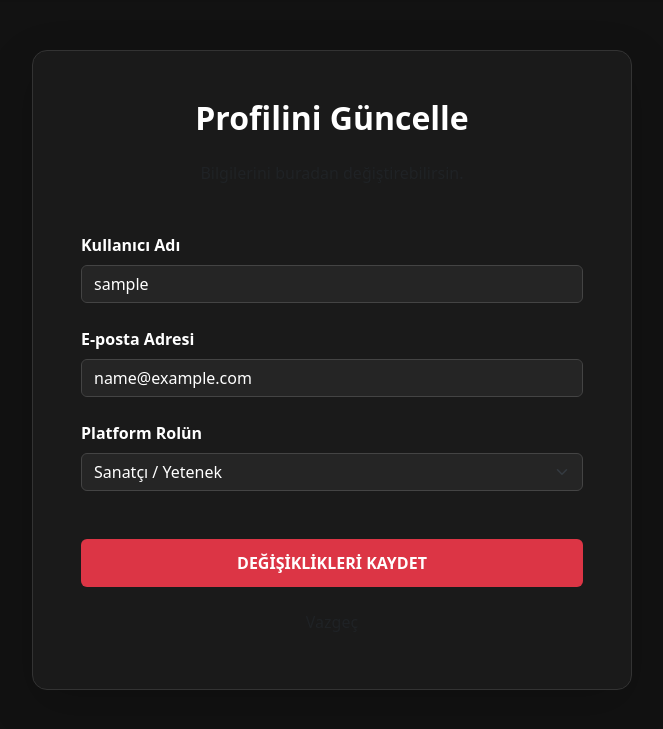
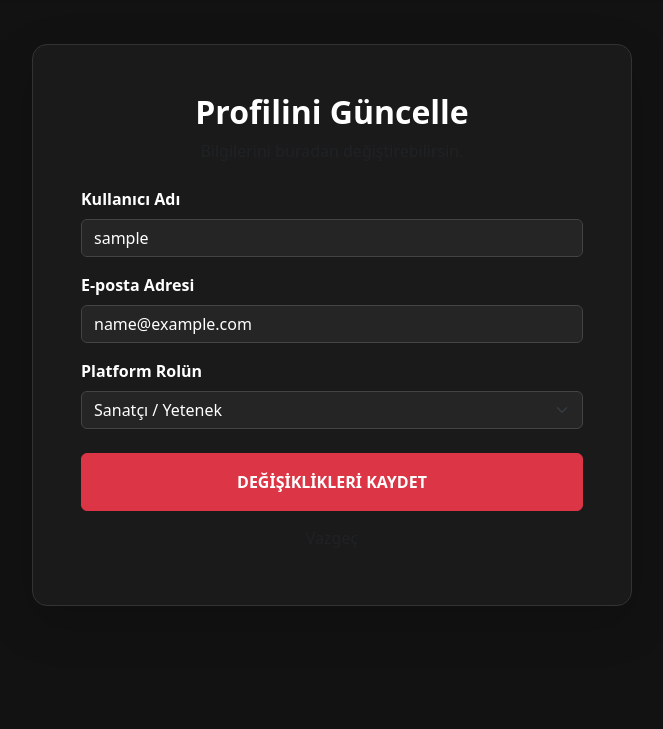
Before and after one commit to Phemsous/Goster-Kendini, a Django app: page /accounts/profile/edit/ in a window 1280 px wide. Shown: the part 56-785 px from the top of the page, without its empty margins (308-971 px from the left). Run offline with Django 5.2, Linux system fonts and the light colour scheme; the visitor is signed in with stand-in values (Sample User, id 1); data that the repository does not hold is empty.

Commit message:
küçük değişiklikler

```diff
--- a/templates/accounts/profile_edit.html
+++ b/templates/accounts/profile_edit.html
@@ -3,36 +3,34 @@
 
 {% block extra_style %}
 body { background-color: #121212; color: white; }
-.edit-card { background-color: #1a1a1a; border: 1px solid #333; border-radius: 15px; max-width: 600px; margin: 50px auto; }
+.edit-card { background-color: #1a1a1a; border: 1px solid #333; border-radius: 15px; max-width: 600px; margin: 20px auto; }
 .form-control, .form-select { background-color: #252525; border: 1px solid #444; color: white; }
 .form-control:focus, .form-select:focus { background-color: #2d2d2d; border-color: #dc3545; color: white; box-shadow: none; }
-.btn-save { background-color: #dc3545; border: none; font-weight: bold; padding: 12px; }
-.btn-save:hover { background-color: #bb2d3b; }
 {% endblock %}
 
 {% block content %}
-<div class="container">
-    <div class="edit-card p-5 shadow-lg">
-        <h2 class="fw-bold mb-4 text-center">Profilini Güncelle</h2>
-        <p class="text-muted text-center mb-5">Bilgilerini buradan değiştirebilirsin.</p>
+<div class="container py-4">
+    <div class="edit-card p-3 p-md-5 shadow-lg">
+        <h2 class="fw-bold mb-2 text-center">Profilini Güncelle</h2>
+        <p class="text-muted text-center mb-4">Bilgilerini buradan değiştirebilirsin.</p>
         <form method="POST">
             {% csrf_token %}
-            <div class="mb-4">
+            <div class="mb-3">
                 <label class="form-label fw-bold">Kullanıcı Adı</label>
                 <input type="text" name="username" class="form-control" value="{{ user.username }}" required>
             </div>
-            <div class="mb-4">
+            <div class="mb-3">
                 <label class="form-label fw-bold">E-posta Adresi</label>
                 <input type="email" name="email" class="form-control" value="{{ user.email }}" required>
             </div>
-            <div class="mb-5">
+            <div class="mb-4">
                 <label class="form-label fw-bold">Platform Rolün</label>
                 <select name="role" class="form-select">
                     <option value="artist" {% if user.role == 'artist' %}selected{% endif %}>Sanatçı / Yetenek</option>
                     <option value="producer" {% if user.role == 'producer' %}selected{% endif %}>Yapımcı / Prodüktör</option>
                 </select>
             </div>
-            <button type="submit" class="btn btn-danger btn-save w-100 mb-3">DEĞİŞİKLİKLERİ KAYDET</button>
+            <button type="submit" class="btn btn-danger w-100 fw-bold py-3 mb-2">DEĞİŞİKLİKLERİ KAYDET</button>
             <a href="{% url 'profile_detail' %}" class="btn btn-link w-100 text-decoration-none text-muted">Vazgeç</a>
         </form>
     </div>
```
